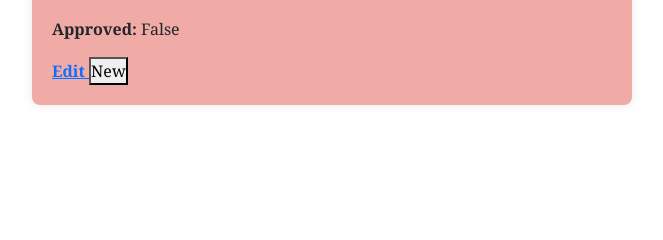
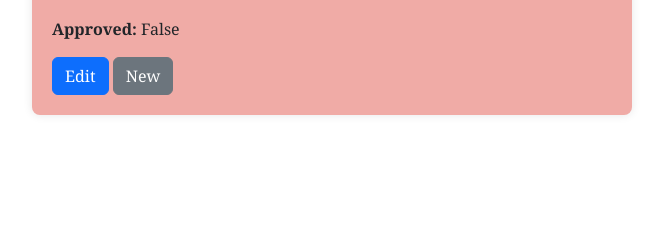
Before and after one commit to DarthDanAmesh/todo, a Django app: page /mzalendo/12/ in a window 1280 px wide. Shown: the part 439-679 px from the top of the page, without its empty margins (308-971 px from the left). Run offline with Django 3.2, Linux system fonts and the light colour scheme; data comes from the database, SQL or seed files in the repository.

Commit message:
cleaning up create mzalendo

```diff
--- a/home/static/css/main.css
+++ b/home/static/css/main.css
@@ -47,6 +47,11 @@
   .card-title {
     font-weight: bold;
     color: #a50a0a;
+  }
+
+  .img-fluid{
+    max-width: 70%;
+    height: 100%;
   }
 
   .card .box {
--- a/home/templates/mzalendo/mzalendo_detail.html
+++ b/home/templates/mzalendo/mzalendo_detail.html
@@ -19,7 +19,7 @@
         <p><strong>Date Created:</strong> {{ mzalendo.date_created }}</p>
         <p><strong>Updated By:</strong> {{ mzalendo.updated_by }}</p>
         <p><strong>Approved:</strong> {{ mzalendo.approved }}</p>
-        <a href="{% url 'mzalendo:mzalendo_edit' mzalendo.pk %}"><b> Edit </b></a>
-        <button>{% if id %} Edit {% else %} New {% endif %}</button>
+        <a class="btn btn-primary" href="{% url 'mzalendo:mzalendo_edit' mzalendo.pk %}"> Edit </a>
+        <a class="btn btn-secondary" href="{% url 'mzalendo:mzalendo_create' %}">{% if id %} Edit {% else %} New {% endif %}</a>
     </div>
 {% endblock %}
```
